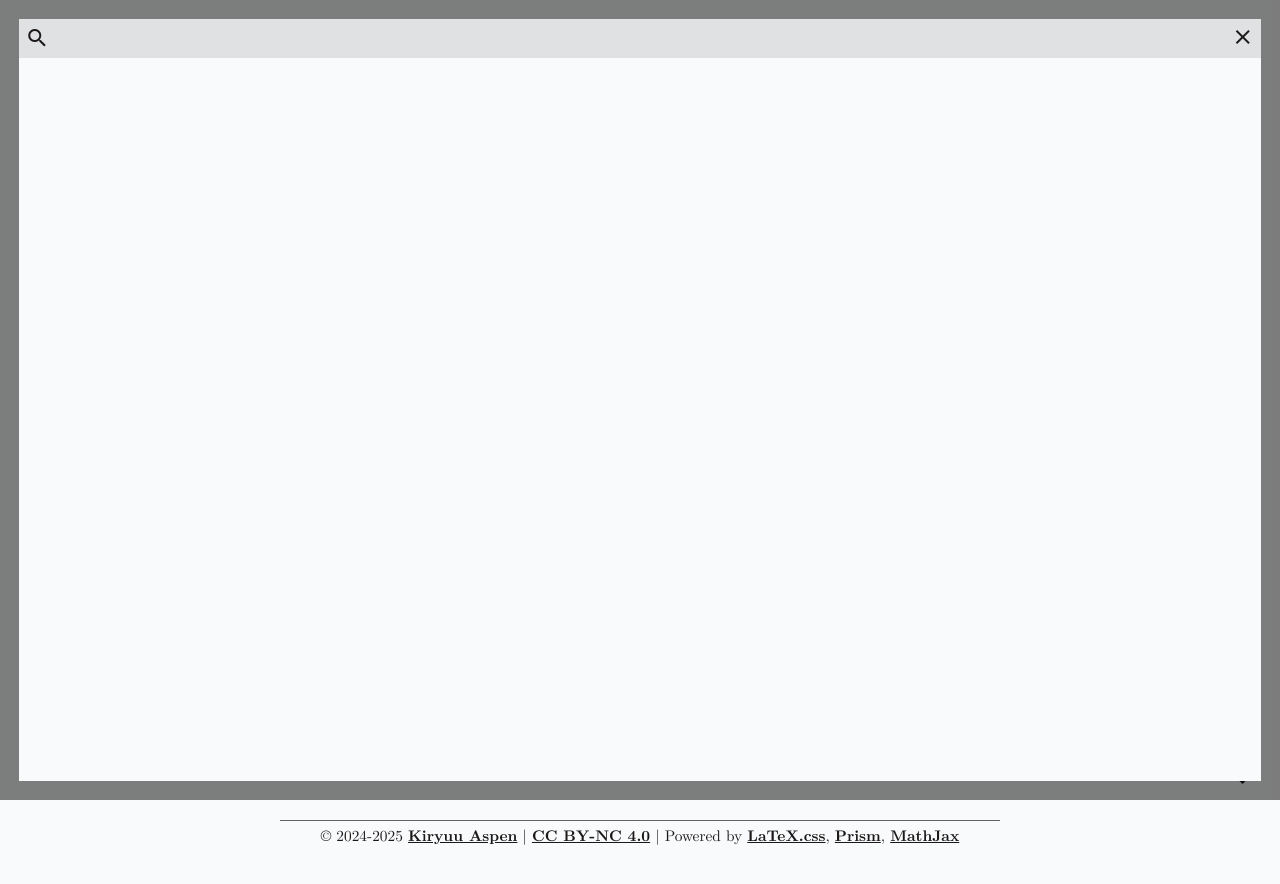
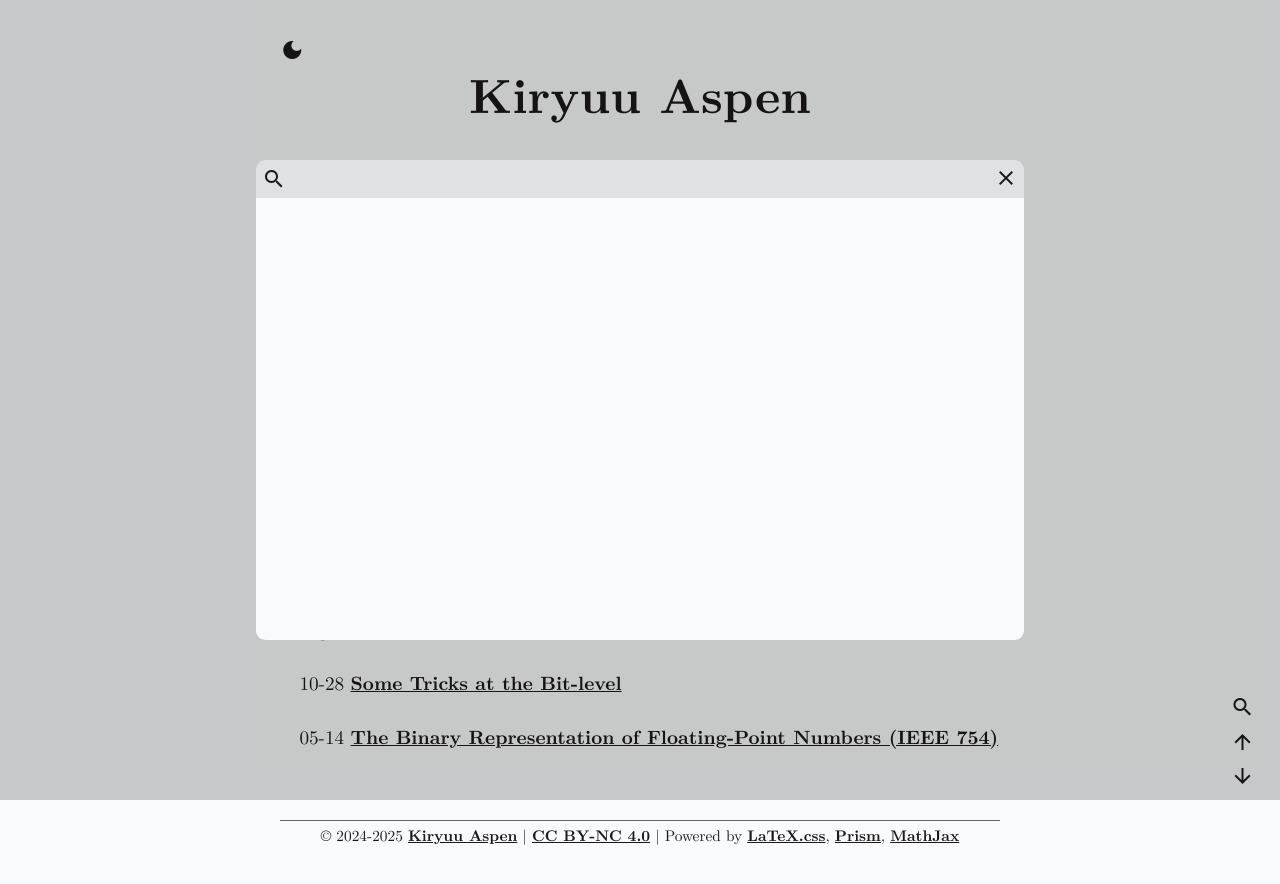
Before and after one commit to KiryuuAspen/kiryuuaspen.github.io, a plain HTML site: page index.html in a window 1280 px wide. Both pictures are taken after a click on the icon "search". Drawn offline with Linux system fonts and the light colour scheme.

Commit message:
Update search box

```diff
--- a/style/search.css
+++ b/style/search.css
@@ -2,12 +2,15 @@
     position:fixed;
     display: none;
     flex-flow: column;
-    background-color: rgba(0, 0, 0, 0.5);
+    background-color: rgba(0, 0, 0, 0.2);
     top: 0;
     left: 0;
     width: 100%;
     height: 100%;
-    padding: 1rem;
+    padding-top: 20vh;
+    padding-bottom: 20vh;
+    padding-left: 20vw;
+    padding-right: 20vw;
 }
 
 #search-bar {
@@ -16,6 +19,8 @@
     display: flex;
     align-items: center;
     background-color: color-mix(in srgb, var(--body-bg-color) 90%, black 10%);
+    border-top-left-radius: 0.5rem;
+    border-top-right-radius: 0.5rem;
 }
 
 #search-hint {
@@ -55,6 +60,8 @@
     flex: 1;
     overflow-y: auto;
     background-color: var(--body-bg-color);
+    border-bottom-left-radius: 0.5rem;
+    border-bottom-right-radius: 0.5rem;
 }
 
 #search-loading {
```
